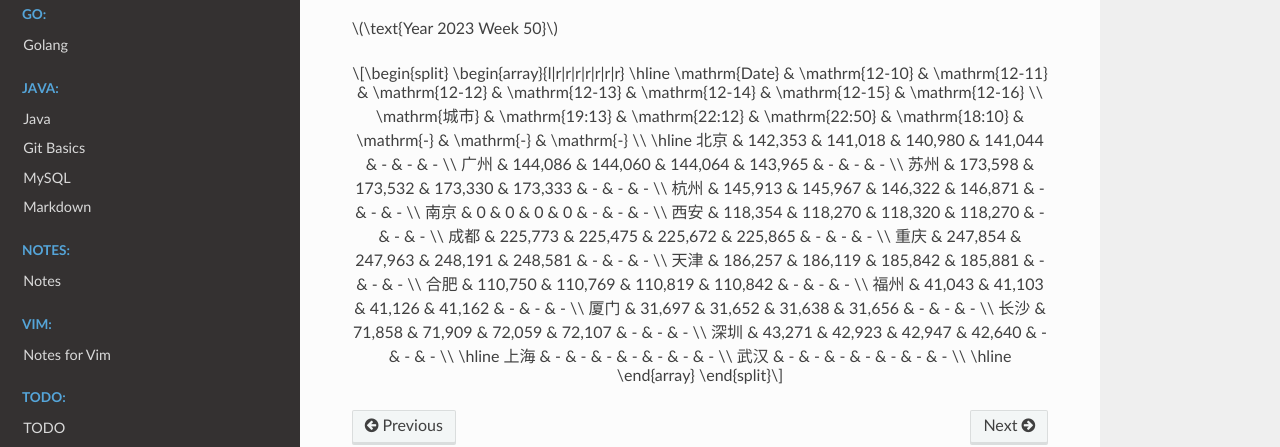
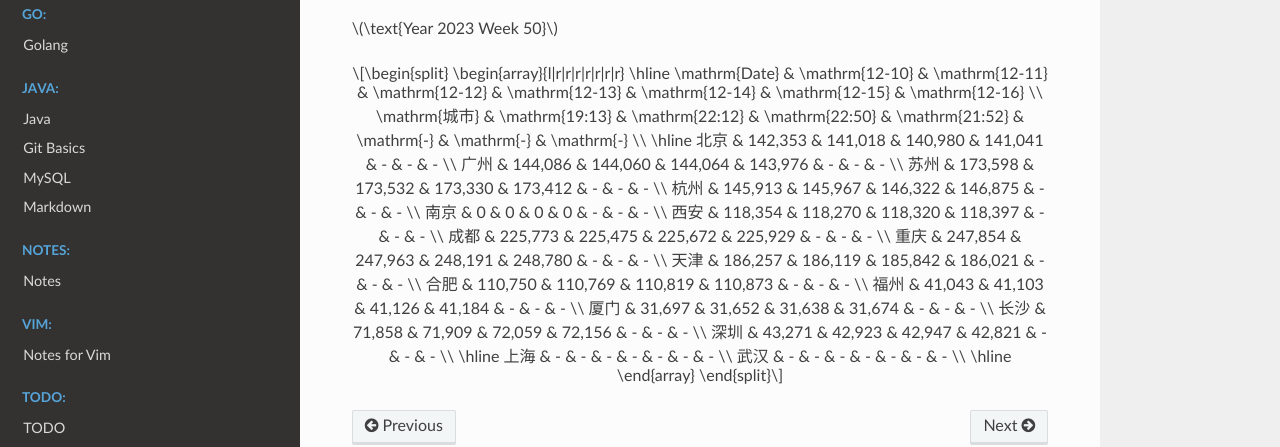
Before and after one commit to Pyrad/pyradnotes, a Sphinx documentation site: the page built from source/RealEstate/resalenumbers2023.md, in a window 1280 px wide and 900 px high, scrolled down 20195 px. Shown: the part 325-772 px from the top of the window. Built offline with Sphinx 7.4.7 and the Read the Docs theme 2.0.0, drawn with Linux system fonts in a browser that asks for light colours; a script that is not in the unit is left out.

Commit message:
Realestate Update resale numbers 2023-12-13 21:52

```diff
--- a/source/RealEstate/resalenumbers2023.md
+++ b/source/RealEstate/resalenumbers2023.md
@@ -1314,22 +1314,22 @@ $$
 \begin{array}{l|r|r|r|r|r|r|r}
 \hline
 \mathrm{Date} & \mathrm{12-10} & \mathrm{12-11} & \mathrm{12-12} & \mathrm{12-13} & \mathrm{12-14} & \mathrm{12-15} & \mathrm{12-16} \\
-\mathrm{城市} & \mathrm{19:13} & \mathrm{22:12} & \mathrm{22:50} & \mathrm{18:10} & \mathrm{-} & \mathrm{-} & \mathrm{-} \\
+\mathrm{城市} & \mathrm{19:13} & \mathrm{22:12} & \mathrm{22:50} & \mathrm{21:52} & \mathrm{-} & \mathrm{-} & \mathrm{-} \\
 \hline
-北京 & 142,353 & 141,018 & 140,980 & 141,044 & - & - & - \\
-广州 & 144,086 & 144,060 & 144,064 & 143,965 & - & - & - \\
-苏州 & 173,598 & 173,532 & 173,330 & 173,333 & - & - & - \\
-杭州 & 145,913 & 145,967 & 146,322 & 146,871 & - & - & - \\
+北京 & 142,353 & 141,018 & 140,980 & 141,041 & - & - & - \\
+广州 & 144,086 & 144,060 & 144,064 & 143,976 & - & - & - \\
+苏州 & 173,598 & 173,532 & 173,330 & 173,412 & - & - & - \\
+杭州 & 145,913 & 145,967 & 146,322 & 146,875 & - & - & - \\
 南京 & 0 & 0 & 0 & 0 & - & - & - \\
-西安 & 118,354 & 118,270 & 118,320 & 118,270 & - & - & - \\
-成都 & 225,773 & 225,475 & 225,672 & 225,865 & - & - & - \\
-重庆 & 247,854 & 247,963 & 248,191 & 248,581 & - & - & - \\
-天津 & 186,257 & 186,119 & 185,842 & 185,881 & - & - & - \\
-合肥 & 110,750 & 110,769 & 110,819 & 110,842 & - & - & - \\
-福州 & 41,043 & 41,103 & 41,126 & 41,162 & - & - & - \\
-厦门 & 31,697 & 31,652 & 31,638 & 31,656 & - & - & - \\
-长沙 & 71,858 & 71,909 & 72,059 & 72,107 & - & - & - \\
-深圳 & 43,271 & 42,923 & 42,947 & 42,640 & - & - & - \\
+西安 & 118,354 & 118,270 & 118,320 & 118,397 & - & - & - \\
+成都 & 225,773 & 225,475 & 225,672 & 225,929 & - & - & - \\
+重庆 & 247,854 & 247,963 & 248,191 & 248,780 & - & - & - \\
+天津 & 186,257 & 186,119 & 185,842 & 186,021 & - & - & - \\
+合肥 & 110,750 & 110,769 & 110,819 & 110,873 & - & - & - \\
+福州 & 41,043 & 41,103 & 41,126 & 41,184 & - & - & - \\
+厦门 & 31,697 & 31,652 & 31,638 & 31,674 & - & - & - \\
+长沙 & 71,858 & 71,909 & 72,059 & 72,156 & - & - & - \\
+深圳 & 43,271 & 42,923 & 42,947 & 42,821 & - & - & - \\
 \hline
 上海 & - & - & - & - & - & - & - \\
 武汉 & - & - & - & - & - & - & - \\
```
Also changed, not shown: 1 other file.
